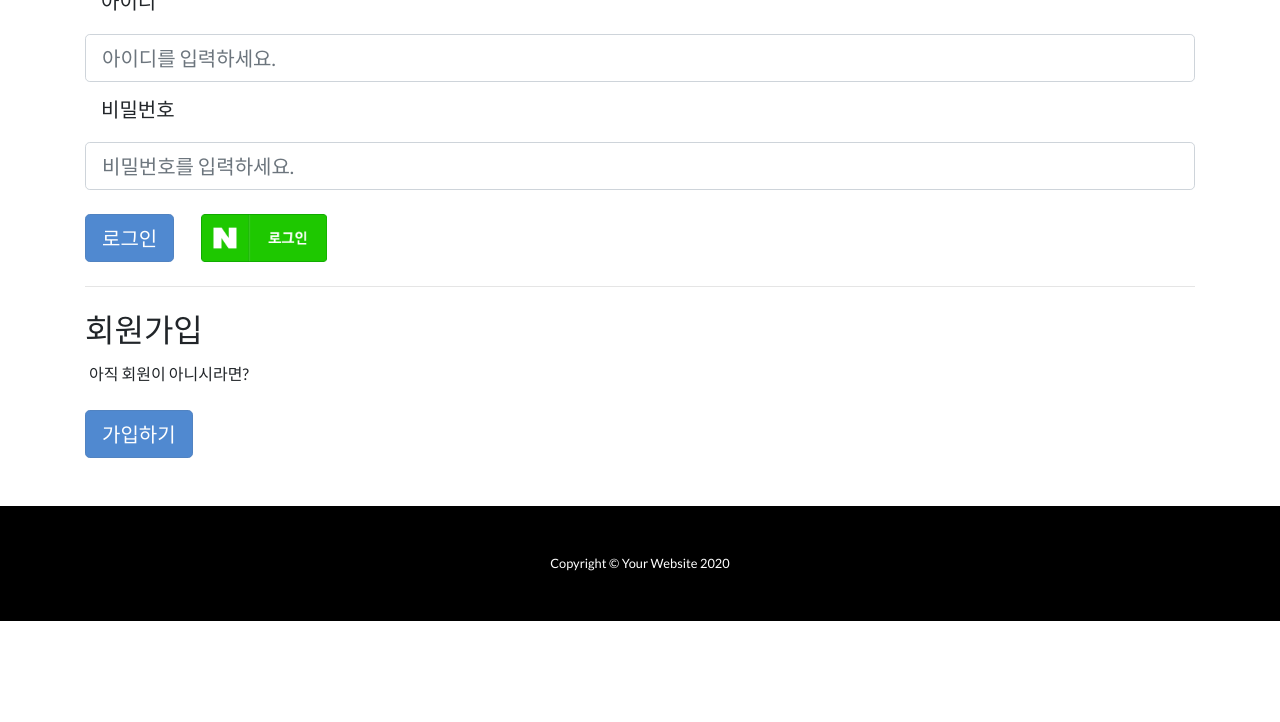
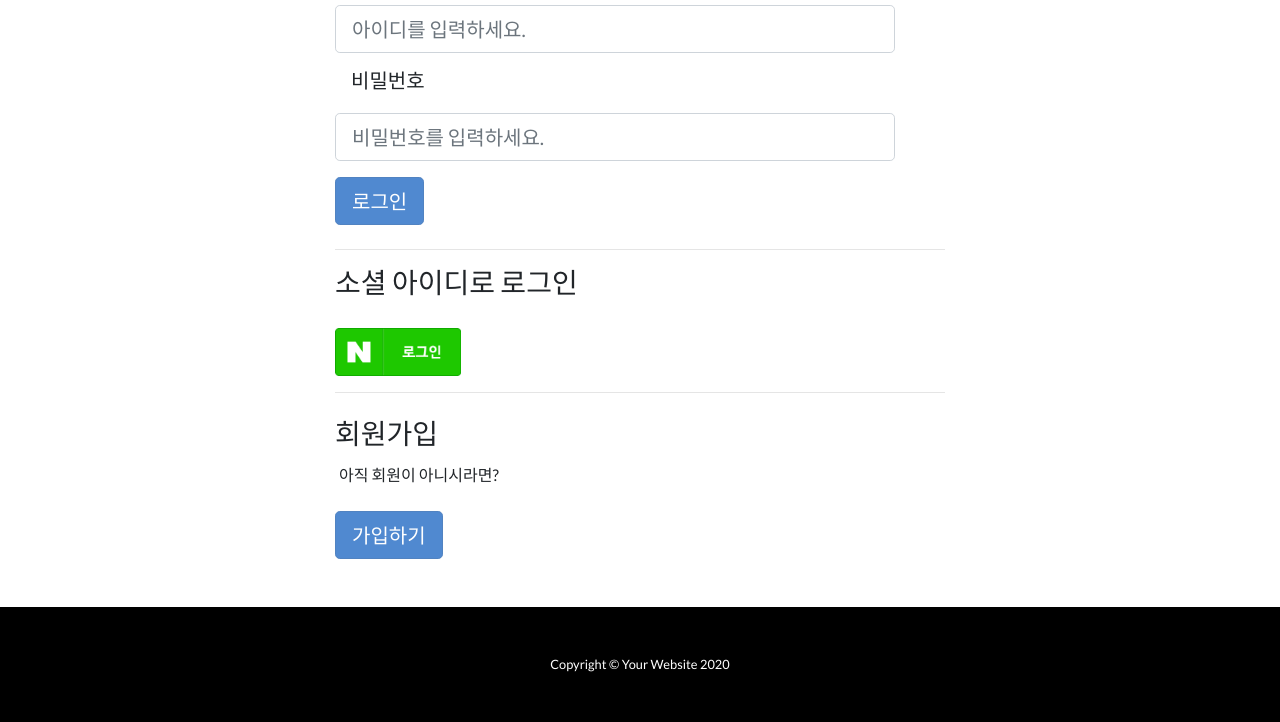
Before and after one commit to sanchoco/Gyunlog-passort, a website: page views/login.html in a window 1280 px wide. Shown: the part 412-1134 px from the top of the page. Before the commit the page ends 1033 px from the top, so only its background shows below. Drawn offline with Linux system fonts and the light colour scheme; no server answers.

Commit message:
네이버 로그인 흐릿한 이미지 수정

```diff
--- a/lib/passport.js
+++ b/lib/passport.js
@@ -1,7 +1,7 @@
 // passport
 const bcrypt = require('bcrypt');
 const User = require('../schemas/user');
-require('dotenv').config()
+require('dotenv').config();
 
 const passport = require('passport');
 const LocalStrategy = require('passport-local').Strategy;
@@ -17,7 +17,7 @@ passport.deserializeUser(function (id, done) {
 	});
 });
 
-// 기본 정책
+// 기본 로그인 전략
 passport.use(
 	new LocalStrategy(
 		{
@@ -42,6 +42,7 @@ passport.use(
 	)
 );
 
+// 네이버 로그인 전략
 passport.use(
 	new NaverStrategy(
 		{
@@ -71,7 +72,6 @@ passport.use(
 						} catch {
 							return done(err, false);
 						}
-
 					} else {
 						return done(err, user);
 					}
--- a/public/css/one-page-wonder.css
+++ b/public/css/one-page-wonder.css
@@ -22,6 +22,14 @@ div.content {
 	min-height: 36rem;
 }
 
+img[src$='.gif'],
+img[src$='.png'] {
+	image-rendering: -moz-crisp-edges; /* Firefox */
+	image-rendering: -o-crisp-edges; /* Opera */
+	image-rendering: -webkit-optimize-contrast; /* Webkit (non-standard naming) */
+	image-rendering: crisp-edges;
+	-ms-interpolation-mode: nearest-neighbor; /* IE (non-standard property) */
+}
 
 .btn-xl {
 	text-transform: uppercase;
@@ -119,7 +127,6 @@ header.masthead .bg-circle-4 {
 	right: 35%;
 }
 
-
 @media (min-width: 992px) {
 	header.masthead {
 		padding-top: calc(5rem + 55px);
@@ -142,7 +149,9 @@ header.masthead .bg-circle-4 {
 	border-color: #5183c1;
 }
 
-.btn-primary:active, .btn-primary:focus, .btn-primary:hover {
+.btn-primary:active,
+.btn-primary:focus,
+.btn-primary:hover {
 	background-color: #4377b6 !important;
 	border-color: #4377b6 !important;
 }
@@ -156,7 +165,9 @@ header.masthead .bg-circle-4 {
 	border-color: #ff6a00;
 }
 
-.btn-secondary:active, .btn-secondary:focus, .btn-secondary:hover {
+.btn-secondary:active,
+.btn-secondary:focus,
+.btn-secondary:hover {
 	background-color: #cc5500 !important;
 	border-color: #cc5500 !important;
 }
--- a/views/login.html
+++ b/views/login.html
@@ -5,6 +5,7 @@
 		<meta name="viewport" content="width=device-width, initial-scale=1, shrink-to-fit=no" />
 		<meta name="description" content="" />
 		<meta name="author" content="" />
+		<meta name="viewport" content="target-densitydpi=device-dpi, user-scalable=0, initial-scale=1.0, minimum-scale=1.0, maximum-scale=1.0, width=device-width" />
 
 		<title>Gyunlog - 로그인</title>
 
@@ -59,29 +60,37 @@
 			</div>
 		</header>
 
-		<div class="container masthead-content mt-5 mb-5">
+		<div class="container masthead-content mt-4 mb-5" style="max-width: 40rem;">
+
 			<!-- Content here -->
 			<form action="/auth/login" method="POST">
-			<p class="h2 card-title">로그인</p>
+			<p class="h3 card-title">기존 회원 로그인</p>
 			<div class="mb-1">
 				<label class="form-label form-control-lg">아이디</label>
-				<input name="id" id="id" type="text" class="form-control form-control-lg" placeholder="아이디를 입력하세요." />
+				<input name="id" id="id" type="text" class="form-control form-control-lg" placeholder="아이디를 입력하세요." style="max-width: 35rem;"/>
 			</div>
 
 			<div class="mb-1">
 				<label class="form-label form-control-lg">비밀번호</label>
-				<input name="password" id="password" type="password" class="form-control form-control-lg" placeholder="비밀번호를 입력하세요." />
+				<input name="password" id="password" type="password" class="form-control form-control-lg" placeholder="비밀번호를 입력하세요." style="max-width: 35rem;"/>
 			</div>
 
-			<div class="d-grid gap-2 mt-4 mb-4">
+			<div class="d-grid gap-2 mt-3 mb-4">
 				<button type="submit" class="btn btn-primary btn-lg" >로그인</button>
-				<img class="ml-4" src='/img/naver_login.png' onclick="window.location.href='/auth/naver'" style="max-height: 3rem;"/>
 			</div>
 			</form>
 
+
 			<hr />
-			<div class="d-grid gap-2 mt-4 mb-5">
-				<p class="h2 card-title">회원가입</p>
+			<div class="d-grid gap-2 mt-3 mb-3">
+				<p class="h3 card-title">소셜 아이디로 로그인</p>
+				<img class="mt-3" src='/img/naver_login.png' onclick="window.location.href='/auth/naver'" style="max-height: 3rem;" />
+			</div>
+
+
+			<hr />
+			<div class="d-grid gap-2 mt-4 mb-3">
+				<p class="h3 card-title">회원가입</p>
 				<label class="ml-1">아직 회원이 아니시라면?</label>
 				<div class="d-grid gap-2 mt-3 mb-5">
 					<button type="button" class="btn btn-primary btn-lg" onclick="window.location.href='/register'">가입하기</button>
```
Lines whose indentation alone changed are shown as unchanged.
